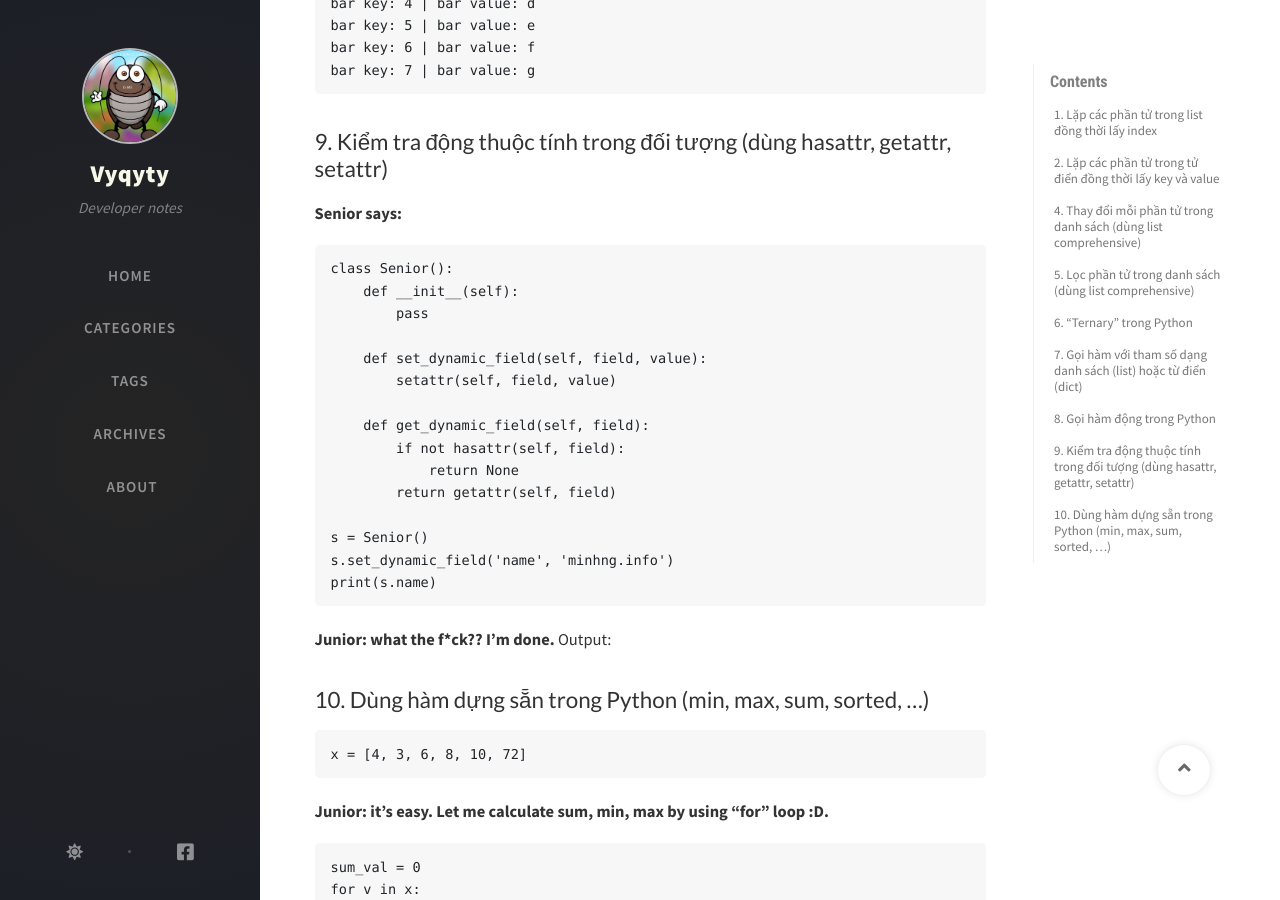
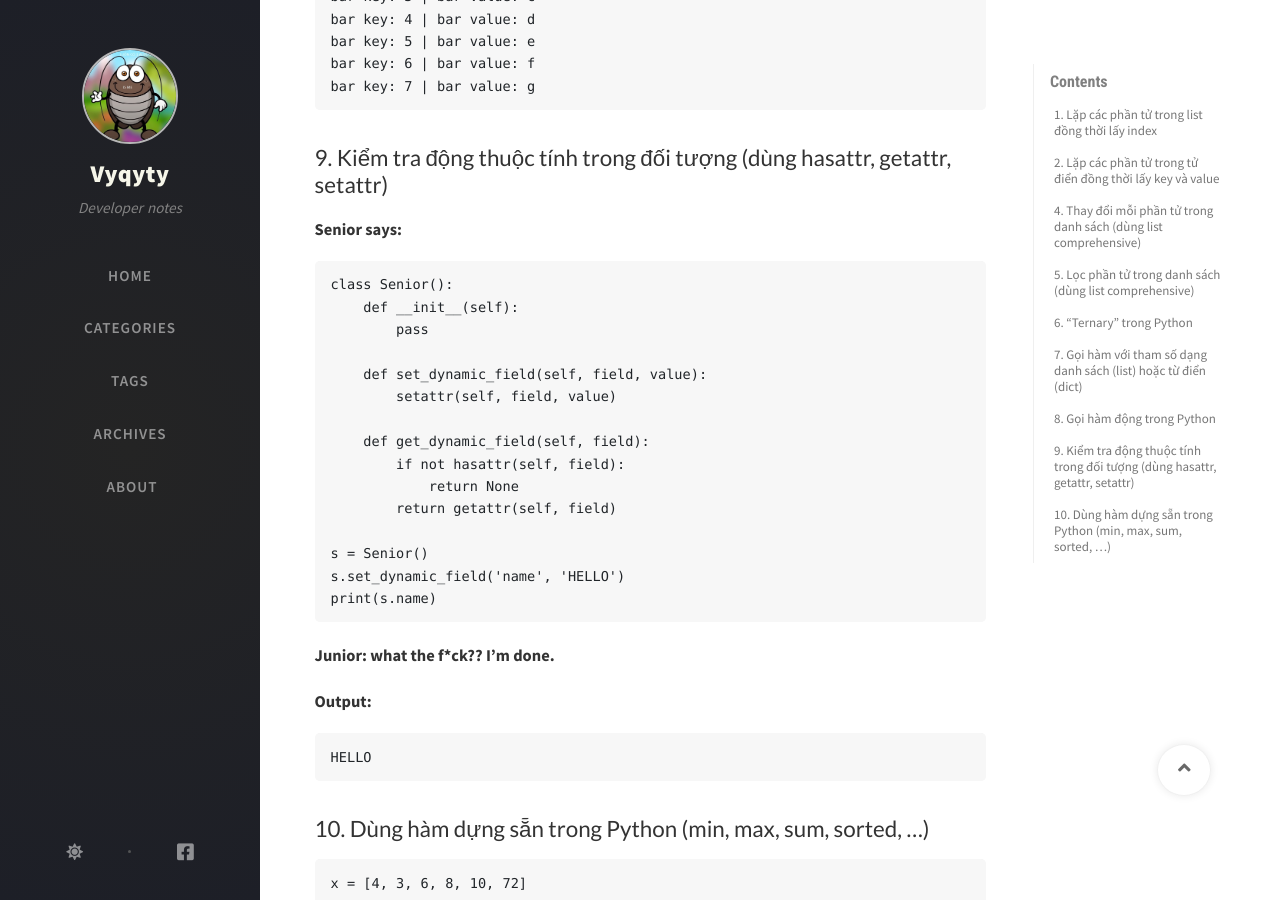
Before and after one commit to vyqyty/vyqyty.github.io, a Jekyll site: the page built from _posts/2020-12-16-python-khac-nhau-giua-junior-va-senior.md, in a window 1280 px wide and 900 px high, scrolled down 5907 px. Built offline with Jekyll 4.4.1, drawn with Linux system fonts in a browser that asks for light colours; nearby versions of some CDN libraries; comment, search, counter and statistics services are not loaded; some of the changed lines change nothing that is shown.

Commit message:
Update 2020-12-16-python-khac-nhau-giua-junior-va-senior.md

````diff
--- a/_posts/2020-12-16-python-khac-nhau-giua-junior-va-senior.md
+++ b/_posts/2020-12-16-python-khac-nhau-giua-junior-va-senior.md
@@ -48,7 +48,7 @@ d = {'a': 10, 'b': 20, 'c': 30}
 for i, (k, v) in enumerate(d.items()):
     print('%d. %s: %d' % (i, k, v))
 ```
-Output:
+**Output:**
 ```
 c: 30
 b: 20
@@ -66,6 +66,7 @@ a: 10
 ```
 
 # 3. Lặp từng cặp phần tử trong 2 danh sách (dùng zip)
+
 **Junior**
 ```
 m = [0, 1, 2]
@@ -86,13 +87,14 @@ n = ['a', 'b', 'c']
 for i, (mx, nx) in enumerate(zip(m, n)):
     print('%d. %d <-> %s' % (i, mx, nx))
 ```
-Output:
+**Output:**
 ```
 0. 0 <-> a
 1. 1 <-> b
 2. 2 <-> c
 ```
 ## 4. Thay đổi mỗi phần tử trong danh sách (dùng list comprehensive)
+
 **Junior**
 ```
 p = [1, 2, 3]
@@ -108,12 +110,13 @@ p = [1, 2, 3]
 p = [e*2 for e in p]
 print(p)
 ```
-Output:
+**Output:**
 ```
 [2, 4, 6]
 ```
 
 ## 5. Lọc phần tử trong danh sách (dùng list comprehensive)
+
 **Junior**
 ```
 list_input = [1, 2, 3, 4]
@@ -137,6 +140,7 @@ Output:
 ```
 
 ## 6. "Ternary" trong Python
+
 **Junior**
 ```
 x = 10
@@ -154,12 +158,13 @@ x = 10
 x = 5 if x > 5 else x
 print(x)
 ```
-Output:
+**Output:**
 ```
 5
 ```
 
 ## 7. Gọi hàm với tham số dạng danh sách (list) hoặc từ điển (dict)
+
 ```
 def foo(key, value):
     print('key: %s | value: %s' % (str(key), str(value)))
@@ -194,7 +199,7 @@ params = [
 for p in params:
     foo(**p)        # params passing by dictionary: **p
 ```
-Output:
+**Output:**
 ```
 key: 1 | value: a
 key: 2 | value: b
@@ -206,6 +211,7 @@ key: 7 | value: g
 ```
 
 ## 8. Gọi hàm động trong Python
+
 ```
 def foo(key, value):
     print('foo key: %s | foo value: %s' % (str(key), str(value)))
@@ -216,14 +222,17 @@ def bar(key, value):
 func = 'bar'    # 'foo' or 'bar'
 params = [(1, 'a'), (2, 'b'), (3, 'c'), (4, 'd'), (5, 'e'), (6, 'f'), (7, 'g')]
 ```
+
 **Junior: does not know how to call "func" function multiple times with the given params. :((.**
+
 **Senior: just uses "eval" to get function pointer and call it with the given params. :)).**
+
 ```
 func_pointer = eval(func)
 for p in params:
     func_pointer(*p)
 ```
-Output:
+**Output:**
 ```
 bar key: 1 | bar value: a
 bar key: 2 | bar value: b
@@ -235,6 +244,7 @@ bar key: 7 | bar value: g
 ```
 
 ## 9. Kiểm tra động thuộc tính trong đối tượng (dùng hasattr, getattr, setattr)
+
 **Senior says:**
 ```
 class Senior():
@@ -250,13 +260,19 @@ class Senior():
         return getattr(self, field)
 
 s = Senior()
-s.set_dynamic_field('name', 'minhng.info')
+s.set_dynamic_field('name', 'HELLO')
 print(s.name)
 ```
+
 **Junior: what the f*ck?? I'm done.**
-Output:
+
+**Output:**
+```
+HELLO
+```
 
 ## 10. Dùng hàm dựng sẵn trong Python (min, max, sum, sorted, …)
+
 ```
 x = [4, 3, 6, 8, 10, 72]
 ```
@@ -285,7 +301,9 @@ print('min: %d' % min(x))
 print('max: %d' % max(x))
 ```
 **Junior: ...**
-Output:
+
+**Output:**
+
 ```
 sum: 103
 min: 3
````
